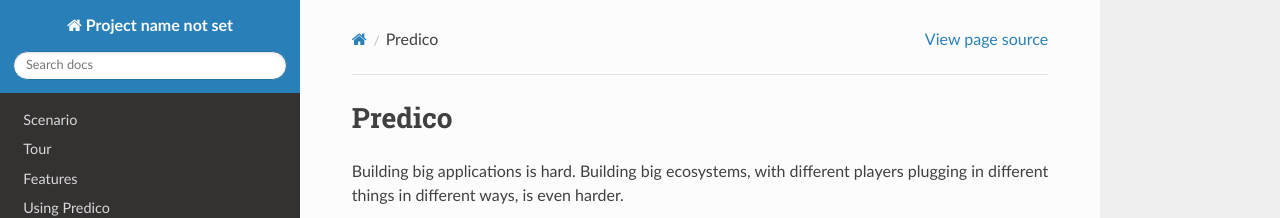
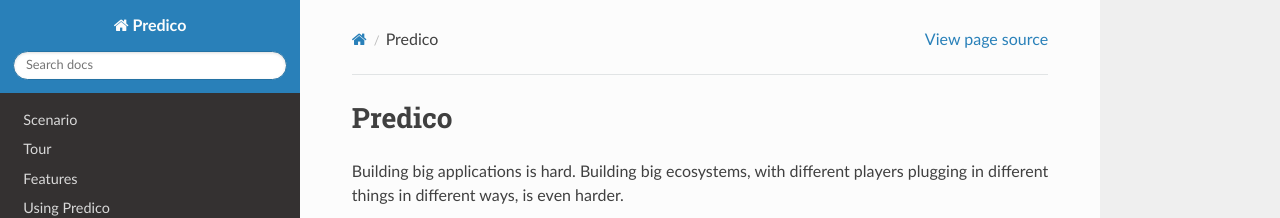
Before and after one commit to pauleveritt/predico, a Sphinx documentation site: the page built from doc/index.rst, in a window 1280 px wide. Shown: the top 218 px of the page. Built offline with Sphinx 7.4.7 and the Read the Docs theme 2.0.0, drawn with Linux system fonts in a browser that asks for light colours.

Commit message:
Add a project title for sphinx.

```diff
--- a/doc/conf.py
+++ b/doc/conf.py
@@ -2,4 +2,5 @@
 master_doc = 'index'
 html_title = ''
 exclude_patterns = ['_build']
-html_theme = "sphinx_rtd_theme"
+html_theme = 'sphinx_rtd_theme'
+project = 'Predico'
```
